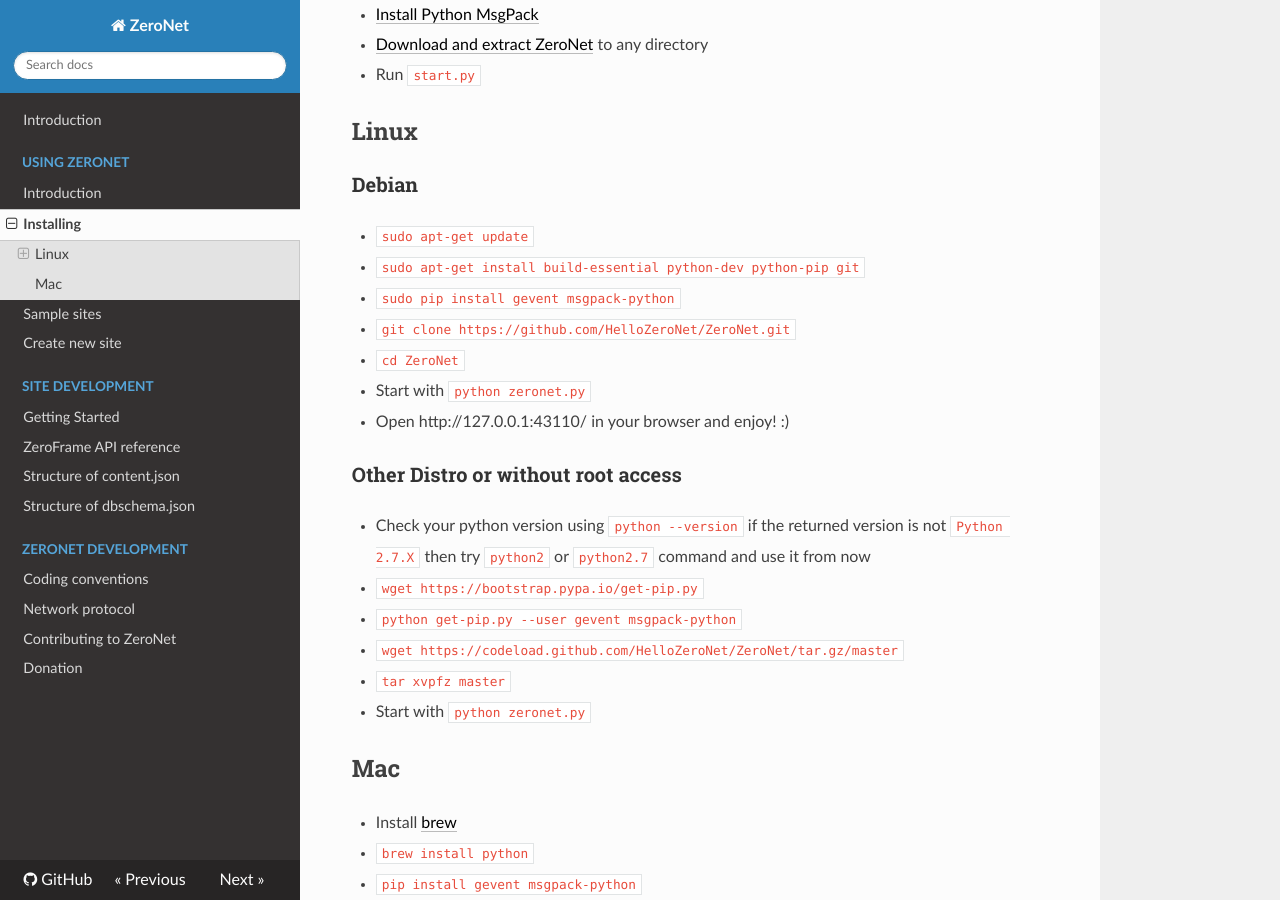
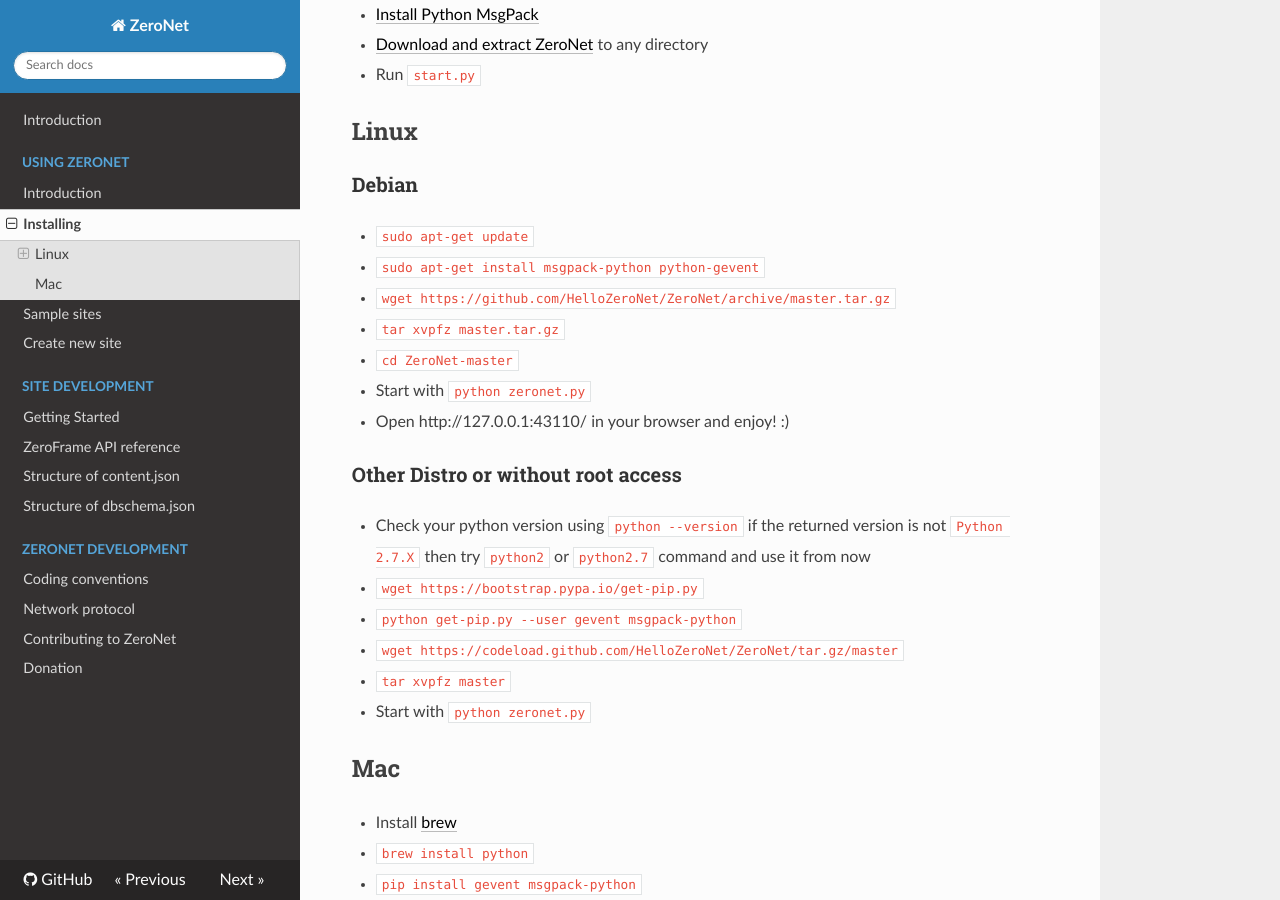
Before and after one commit to HelloZeroNet/Documentation, an MkDocs documentation site: the page built from docs/using_zeronet/installing.md, in a window 1280 px wide and 900 px high, scrolled down 621 px. Built offline with MkDocs 1.6.1, drawn with Linux system fonts in a browser that asks for light colours; nearby versions of some CDN libraries; comment, search, counter and statistics services are not loaded; old or Windows-style settings are respelled for this version of MkDocs.

Commit message:
Use apt-get on Debian

```diff
--- a/docs/using_zeronet/installing.md
+++ b/docs/using_zeronet/installing.md
@@ -24,10 +24,10 @@
 ### Debian
 
 * `sudo apt-get update`
-* `sudo apt-get install build-essential python-dev python-pip git`
-* `sudo pip install gevent msgpack-python`
-* `git clone https://github.com/HelloZeroNet/ZeroNet.git`
-* `cd ZeroNet`
+* `sudo apt-get install msgpack-python python-gevent`
+* `wget https://github.com/HelloZeroNet/ZeroNet/archive/master.tar.gz`
+* `tar xvpfz master.tar.gz`
+* `cd ZeroNet-master`
 * Start with `python zeronet.py`
 * Open http://127.0.0.1:43110/ in your browser and enjoy! :)
 
```
